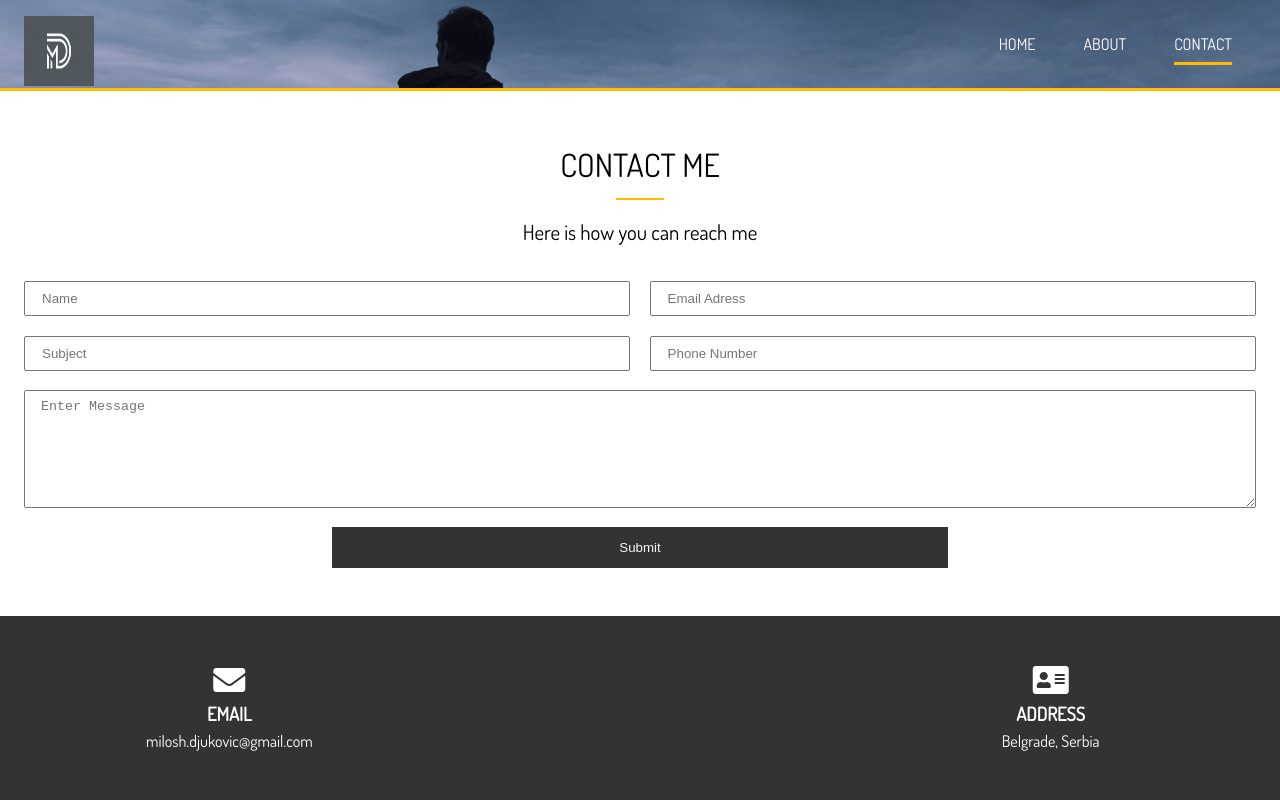
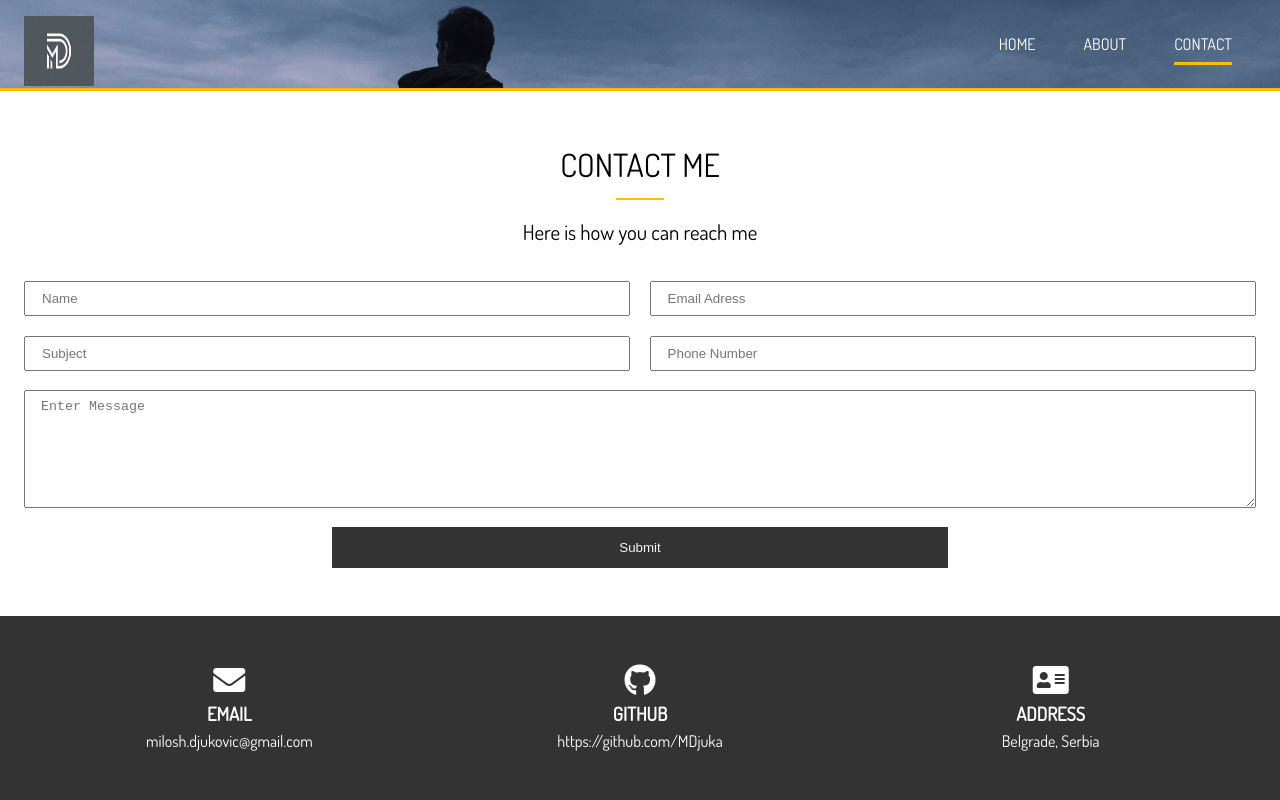
Before and after one commit to MDjuka/PortfolioWebSit, a plain HTML site: page contact.html in a window 1280 px wide. Shown: the top 800 px of the page. Drawn offline with Linux system fonts and the light colour scheme.

Commit message:
adding github icon

```diff
--- a/contact.html
+++ b/contact.html
@@ -63,6 +63,9 @@
                     <p>milosh.djukovic@gmail.com</p>
                 </div>
                 <div>
+                  <i class="fab fa-github fa-2x"></i>
+                  <h3>Github</h3>
+                  <p>https://github.com/MDjuka</p>
                 </div>
                 <div>
                     <i class="fas fa-address-card fa-2x"></i>
```
